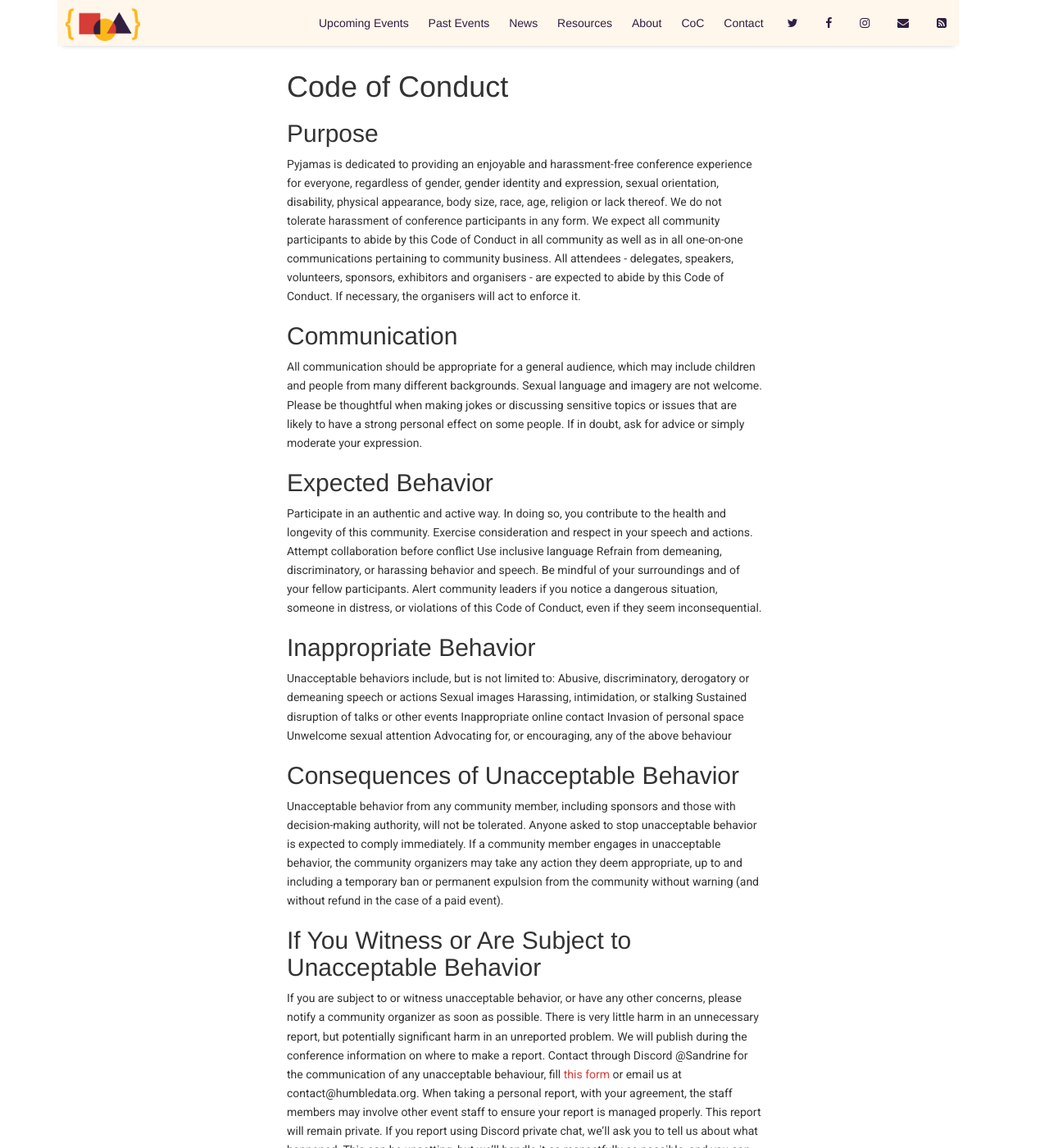
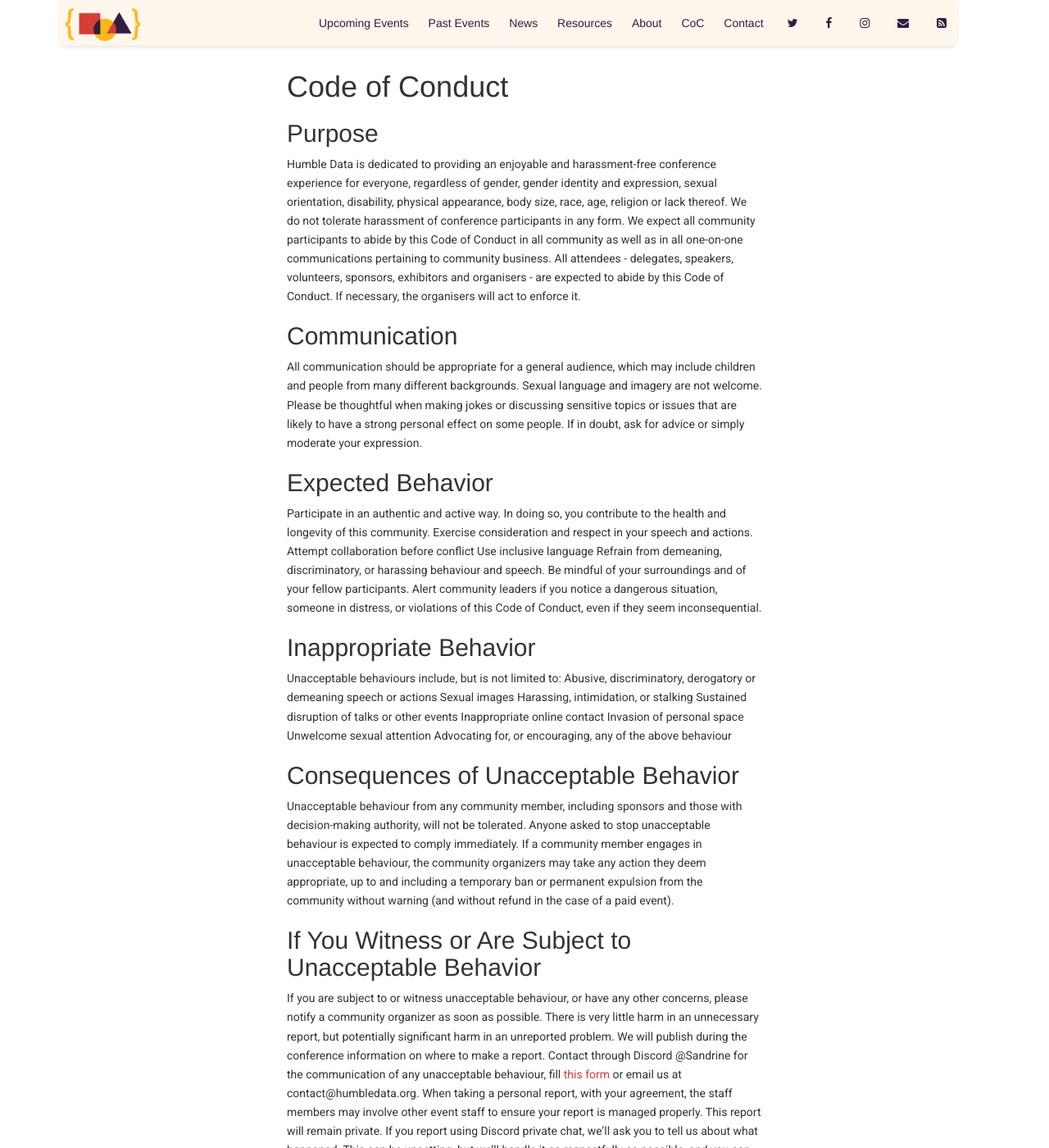
Before and after one commit to HumbleData/HumbleData.github.io, a Jekyll site: the page built from pages/coc.md, in a window 1280 px wide and 1400 px high. Shown: the whole window at 82% size. Built offline with Jekyll 4.4.1, drawn with Linux system fonts in a browser that asks for light colours; nearby versions of some CDN libraries; comment, search, counter and statistics services are not loaded.

Commit message:
Update from Forestry.io Humble Data updated pages/coc.md

```diff
--- a/pages/coc.md
+++ b/pages/coc.md
@@ -1,58 +1,31 @@
 ---
 layout: misc
 title: Code of Conduct
+
 ---
+## Purpose
 
-## Purpose
-Pyjamas is dedicated to providing an enjoyable and harassment-free conference experience for everyone, regardless of gender, gender identity and expression, sexual orientation, disability, physical appearance, body size, race, age, religion or lack thereof.
-We do not tolerate harassment of conference participants in any form.
-We expect all community participants to abide by this Code of Conduct in all community as well as in all one-on-one communications pertaining to community business.
-All attendees - delegates, speakers, volunteers, sponsors, exhibitors and organisers - are expected to abide by this Code of Conduct. If necessary, the organisers will act to enforce it.
+Humble Data is dedicated to providing an enjoyable and harassment-free conference experience for everyone, regardless of gender, gender identity and expression, sexual orientation, disability, physical appearance, body size, race, age, religion or lack thereof. We do not tolerate harassment of conference participants in any form. We expect all community participants to abide by this Code of Conduct in all community as well as in all one-on-one communications pertaining to community business. All attendees - delegates, speakers, volunteers, sponsors, exhibitors and organisers - are expected to abide by this Code of Conduct. If necessary, the organisers will act to enforce it.
 
 ## Communication
 
-All communication should be appropriate for a general audience, which may include children and people from many different backgrounds.
-Sexual language and imagery are not welcome.
-Please be thoughtful when making jokes or discussing sensitive topics or issues that are likely to have a strong personal effect on some people. If in doubt, ask for advice or simply moderate your expression.
-
+All communication should be appropriate for a general audience, which may include children and people from many different backgrounds. Sexual language and imagery are not welcome. Please be thoughtful when making jokes or discussing sensitive topics or issues that are likely to have a strong personal effect on some people. If in doubt, ask for advice or simply moderate your expression.
 
 ## Expected Behavior
 
-Participate in an authentic and active way. In doing so, you contribute to the health and longevity of this community.
-Exercise consideration and respect in your speech and actions.
-Attempt collaboration before conflict
-Use inclusive language
-Refrain from demeaning, discriminatory, or harassing behavior and speech.
-Be mindful of your surroundings and of your fellow participants.
-Alert community leaders if you notice a dangerous situation, someone in distress, or violations of this Code of Conduct, even if they seem inconsequential.
+Participate in an authentic and active way. In doing so, you contribute to the health and longevity of this community. Exercise consideration and respect in your speech and actions. Attempt collaboration before conflict Use inclusive language Refrain from demeaning, discriminatory, or harassing behaviour and speech. Be mindful of your surroundings and of your fellow participants. Alert community leaders if you notice a dangerous situation, someone in distress, or violations of this Code of Conduct, even if they seem inconsequential.
 
 ## Inappropriate Behavior
 
-Unacceptable behaviors include, but is not limited to:
-Abusive, discriminatory, derogatory or demeaning speech or actions
-Sexual images
-Harassing, intimidation, or stalking
-Sustained disruption of talks or other events
-Inappropriate online contact
-Invasion of personal space
-Unwelcome sexual attention
-Advocating for, or encouraging, any of the above behaviour
+Unacceptable behaviours include, but is not limited to: Abusive, discriminatory, derogatory or demeaning speech or actions Sexual images Harassing, intimidation, or stalking Sustained disruption of talks or other events Inappropriate online contact Invasion of personal space Unwelcome sexual attention Advocating for, or encouraging, any of the above behaviour
 
 ## Consequences of Unacceptable Behavior
 
-Unacceptable behavior from any community member, including sponsors and those with decision-making authority, will not be tolerated.
-Anyone asked to stop unacceptable behavior is expected to comply immediately. If a community member engages in unacceptable behavior, the community organizers may take any action they deem appropriate, up to and including a temporary ban or permanent expulsion from the community without warning (and without refund in the case of a paid event).
-
+Unacceptable behaviour from any community member, including sponsors and those with decision-making authority, will not be tolerated. Anyone asked to stop unacceptable behaviour is expected to comply immediately. If a community member engages in unacceptable behaviour, the community organizers may take any action they deem appropriate, up to and including a temporary ban or permanent expulsion from the community without warning (and without refund in the case of a paid event).
 
 ## If You Witness or Are Subject to Unacceptable Behavior
 
-If you are subject to or witness unacceptable behavior, or have any other concerns, please notify a community organizer as soon as possible. There is very little harm in an unnecessary report, but potentially significant harm in an unreported problem.
-We will publish during the conference information on where to make a report. Contact through Discord @Sandrine for the communication of any unacceptable behaviour, fill [this form](https://forms.gle/TWxvDD4FAeHqk2ye6) or email us at contact@humbledata.org.
-When taking a personal report, with your agreement, the staff members may involve other event staff to ensure your report is managed properly. This report will remain private.
-If you report using Discord private chat, we’ll ask you to tell us about what happened. This can be upsetting, but we’ll handle it as respectfully as possible, and you can bring someone to support you.
-If you prefer the email, please send a report with as much information as available.
-You won’t be asked to confront anyone and we won’t tell anyone who you are.
-We value your attendance.
+If you are subject to or witness unacceptable behaviour, or have any other concerns, please notify a community organizer as soon as possible. There is very little harm in an unnecessary report, but potentially significant harm in an unreported problem. We will publish during the conference information on where to make a report. Contact through Discord @Sandrine for the communication of any unacceptable behaviour, fill [this form](https://forms.gle/TWxvDD4FAeHqk2ye6) or email us at contact@humbledata.org. When taking a personal report, with your agreement, the staff members may involve other event staff to ensure your report is managed properly. This report will remain private. If you report using Discord private chat, we’ll ask you to tell us about what happened. This can be upsetting, but we’ll handle it as respectfully as possible, and you can bring someone to support you. If you prefer the email, please send a report with as much information as available. You won’t be asked to confront anyone and we won’t tell anyone who you are. We value your attendance.
 
 ## Anonymous report
 
```
